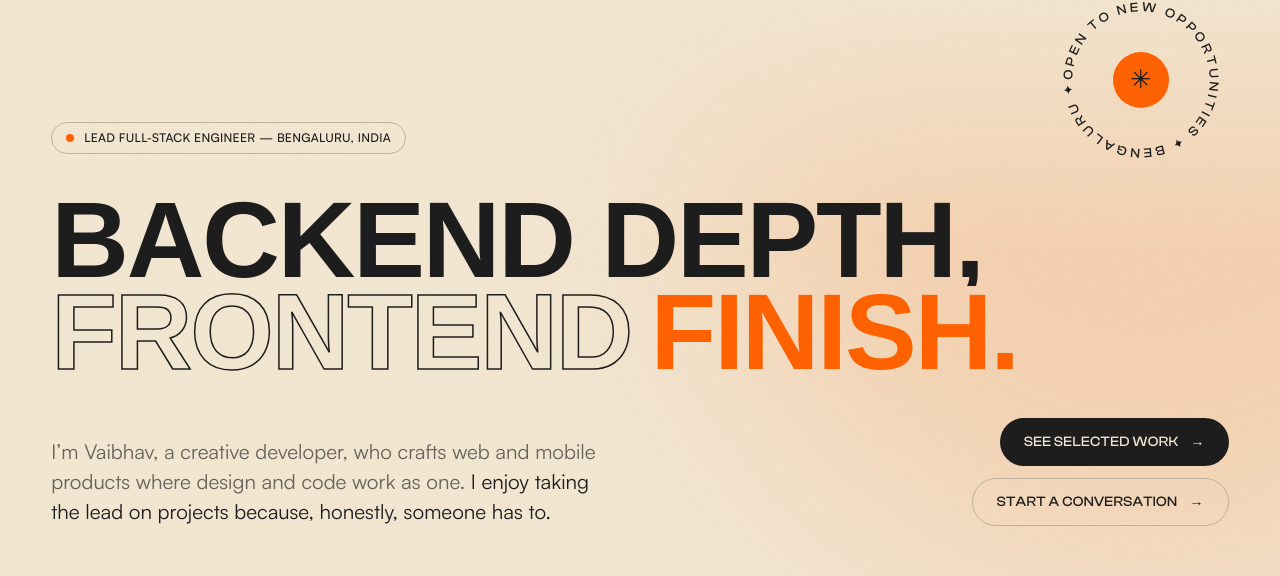
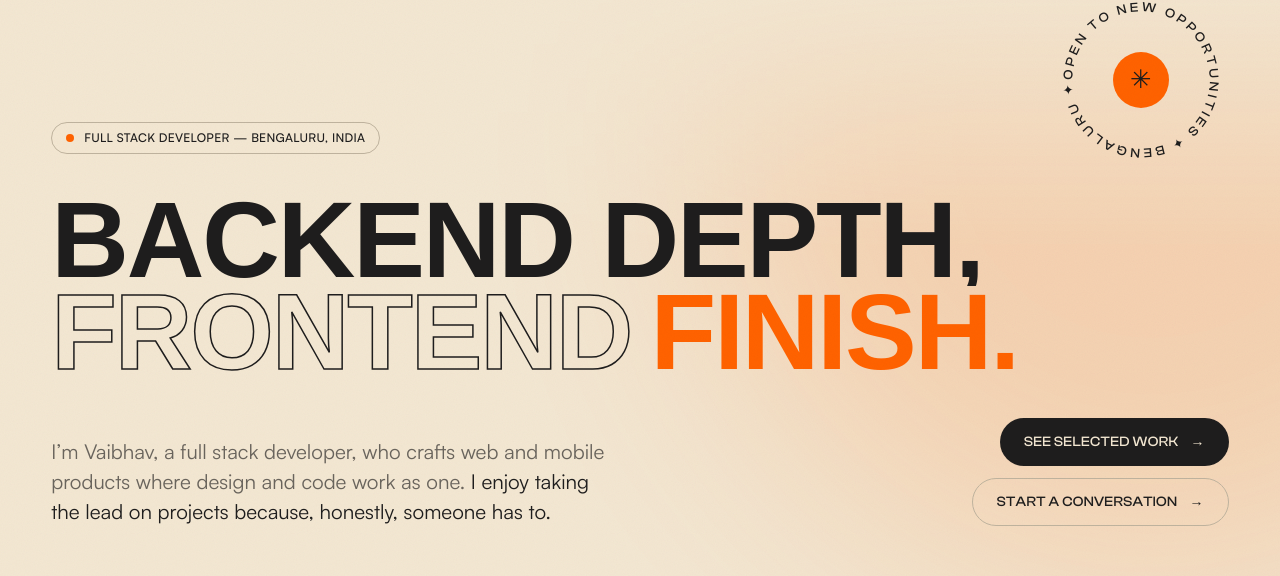
Before and after one commit to imVSaini/portfolio-v2, a Next.js app: page / in a window 1280 px wide. Shown: the part 112-688 px from the top of the page. Built offline with nearby package versions, Linux system fonts and the light colour scheme; a web font is replaced by a local one.

Commit message:
Update role and descriptions across site components to reflect 'Full Stack Developer' terminology for consistency and clarity.

```diff
--- a/src/app/layout.tsx
+++ b/src/app/layout.tsx
@@ -38,7 +38,7 @@ export const metadata: Metadata = {
   authors: [{ name: site.name, url: site.url }],
   keywords: [
     "Vaibhav Kumar Saini",
-    "Full-Stack Engineer",
+    "Full Stack Developer",
     "Lead Software Engineer",
     "FastAPI",
     "Next.js",
--- a/src/components/sections/Hero.tsx
+++ b/src/components/sections/Hero.tsx
@@ -101,7 +101,7 @@ export function Hero() {
             data-scroll=""
             data-scroll-speed="0.04"
           >
-            I’m {site.shortName}, a creative developer, who crafts web and mobile products where
+            I’m {site.shortName}, a full stack developer, who crafts web and mobile products where
             design and code work as one.{" "}
             <span className="text-faded-black dark:text-manila-light">
               I enjoy taking the lead on projects because, honestly, someone has to.
--- a/src/data/site.ts
+++ b/src/data/site.ts
@@ -2,12 +2,12 @@ export const site = {
   name: "Vaibhav Kumar Saini",
   shortName: "Vaibhav",
   monogram: "VKS",
-  role: "Lead Full-Stack Engineer",
+  role: "Full Stack Developer",
   location: "Bengaluru, India",
   timeZone: "Asia/Kolkata",
   url: "https://imvsaini.vercel.app",
   description:
-    "Vaibhav Kumar Saini is a lead full-stack engineer in Bengaluru building multi-tenant SaaS, AI-powered features and fast, considered interfaces with Python, FastAPI, Node.js, React and Next.js.",
+    "Vaibhav Kumar Saini is a full stack developer in Bengaluru who crafts web and mobile products where design and code work as one, with Python, FastAPI, Node.js, React and Next.js.",
   since: 2019,
 } as const;
 
```
